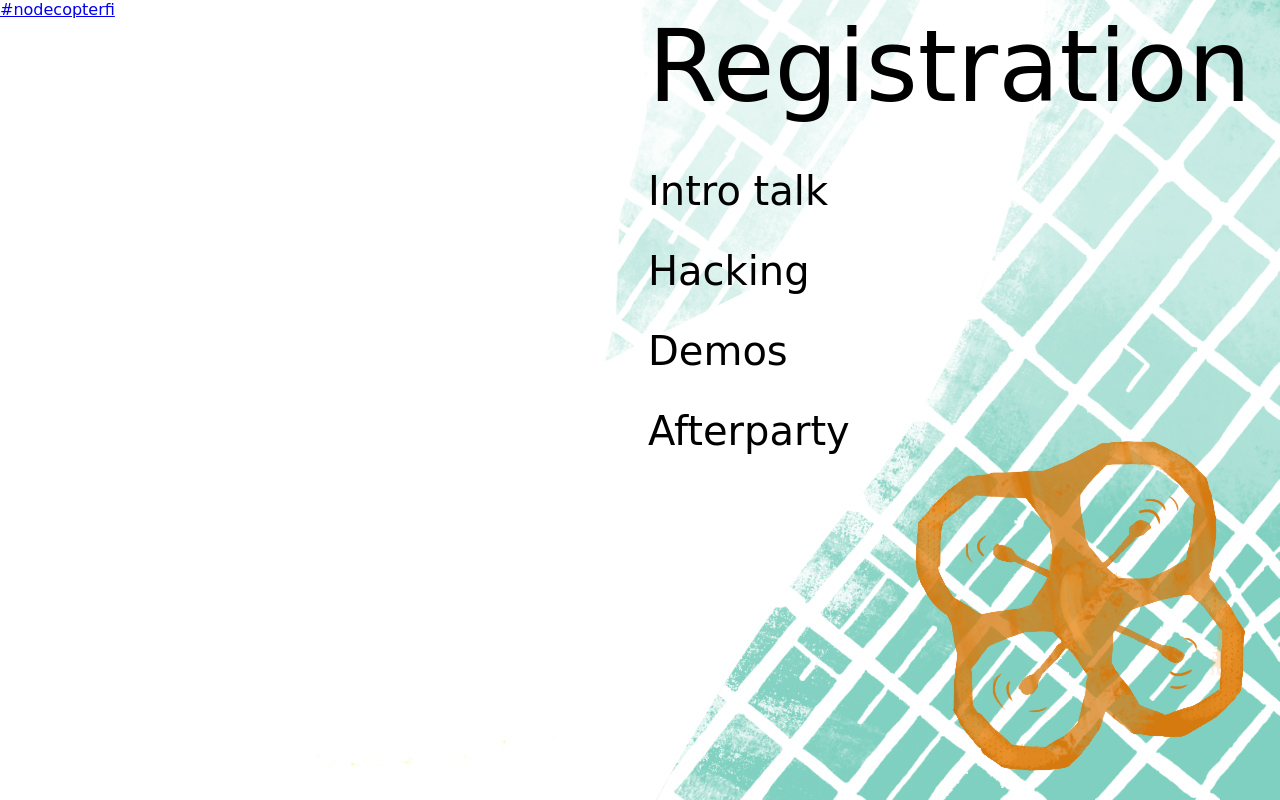
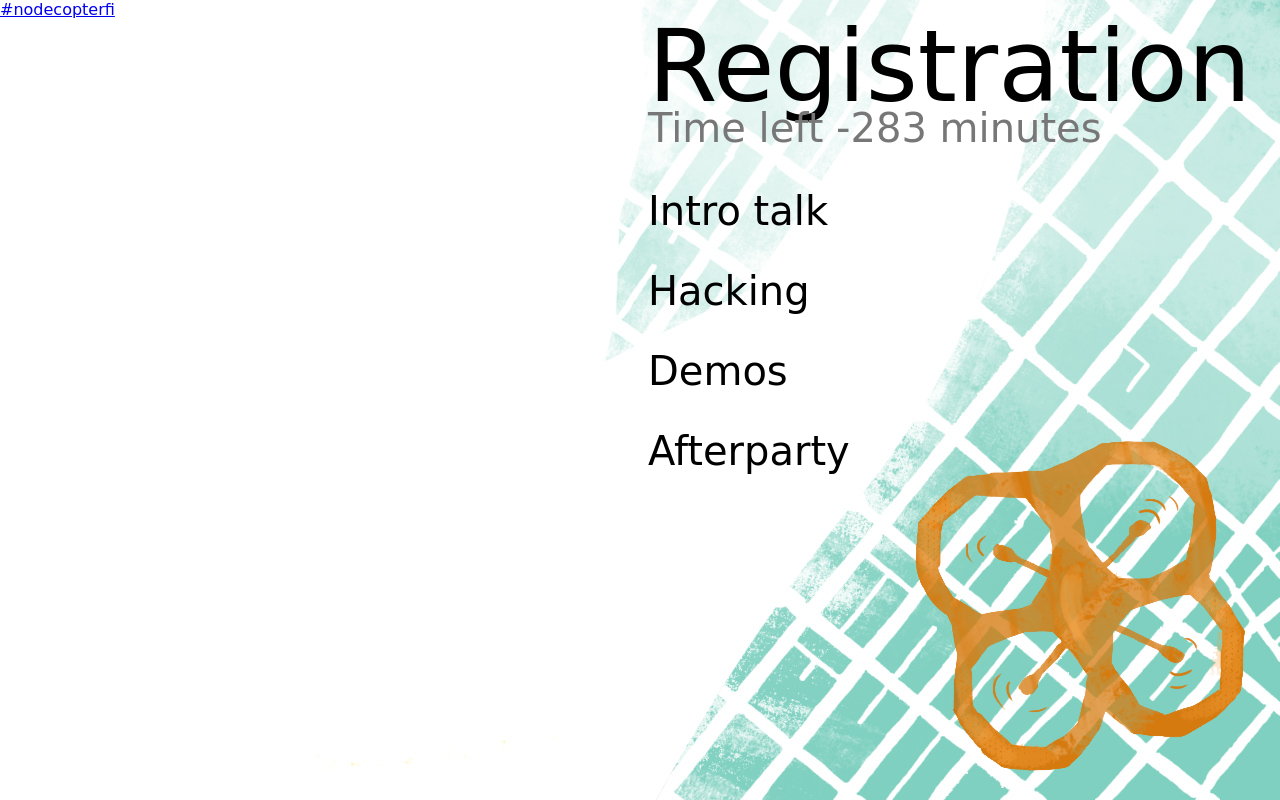
Before and after one commit to arsatiki/timetable, a plain HTML site: page index.html in a window 1280 px wide. Drawn offline with Linux system fonts and the light colour scheme; a web font is replaced by a local one.

Commit message:
First hack at time left -display

```diff
--- a/main.css
+++ b/main.css
@@ -47,7 +47,7 @@ li.dead {
 }
 
 li.dead + li.alive {
-	height: 160px;
+	height: 180px;
 	font-size: 100px;
 }
 
@@ -59,3 +59,10 @@ li.alive {
 	-webkit-transition: height 400ms ease-in,
 	                    font-size 400ms step-end;
 }
+
+li.alive .timeleft {
+	color: #777;
+	font-size: 40px;
+	display: block;
+	margin-top: -20px;
+}
--- a/main.js
+++ b/main.js
@@ -8,9 +8,33 @@ function fixWidgetLayout() {
 	doc.head.appendChild(link);
 }
 
+function timeleft(t) {
+	var now = new Date();
+	var upcoming = new Date();
+	var h = t.split(':');
+	upcoming.setHours(parseInt(h[0]));
+	upcoming.setMinutes(parseInt(h[1]));
+	console.log(now);
+	console.log(upcoming);
+	var diffms = upcoming.getTime() - now.getTime();
+	return (diffms / 60e3) + " minutes";
+}
+
 function updateClock() {
-	var clock = document.getElementById('clock');
-	var now = new Date();
+	var events = document.getElementsByClassName('alive');
+	if (events.length < 2)
+		return
+
+	var ts = events[0].getElementsByClassName('timeleft');
+
+	if (ts.length == 0) {
+		var n = document.createElement('span');
+		n.className = 'timeleft';
+		events[0].appendChild(n);
+		ts[0] = n;
+	}
+	var t = ts[0];
+	t.innerText = "Time left " + timeleft(events[1].dataset.time);
 }
 
 function killFirst() {
@@ -20,6 +44,7 @@ function killFirst() {
 
 window.onload = function() {
 	setInterval(updateClock, 60e3);
+	updateClock();
 
 	document.getElementById('copterlogo').addEventListener('click', killFirst);
 
```
